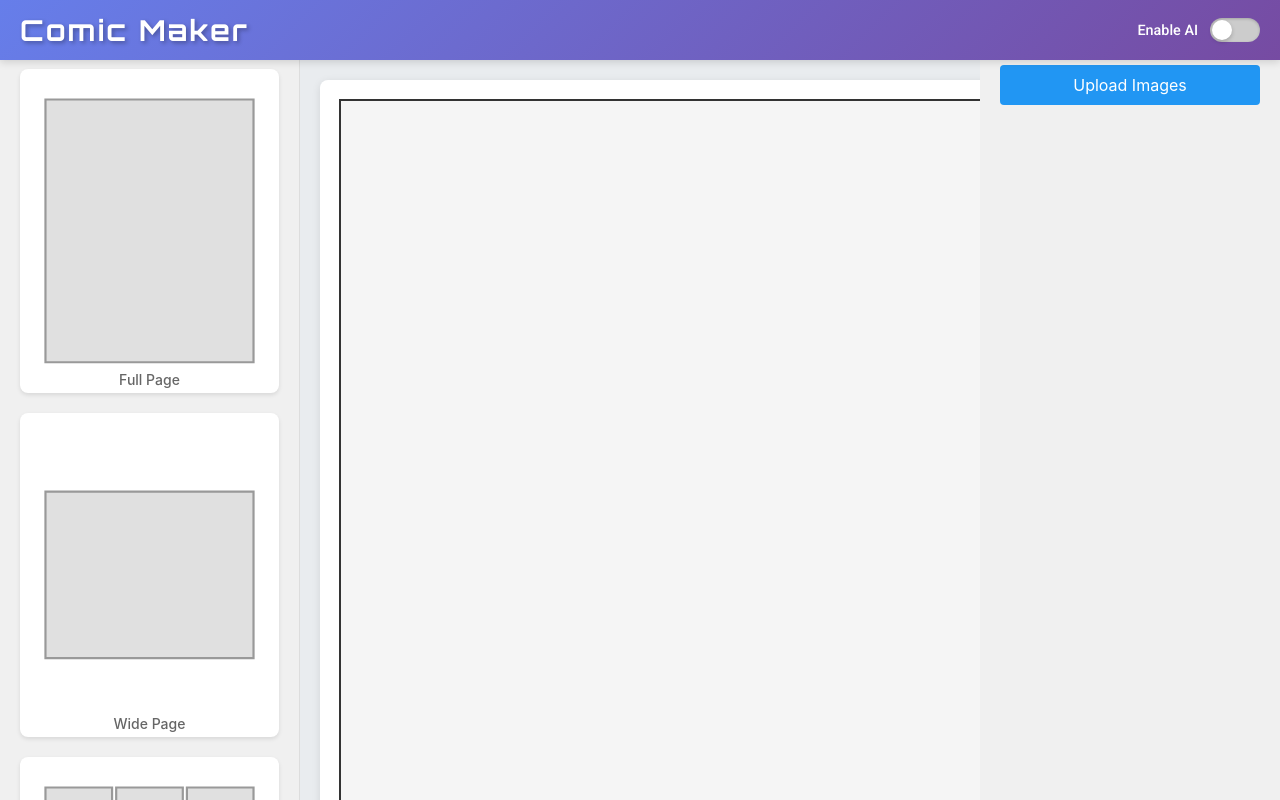
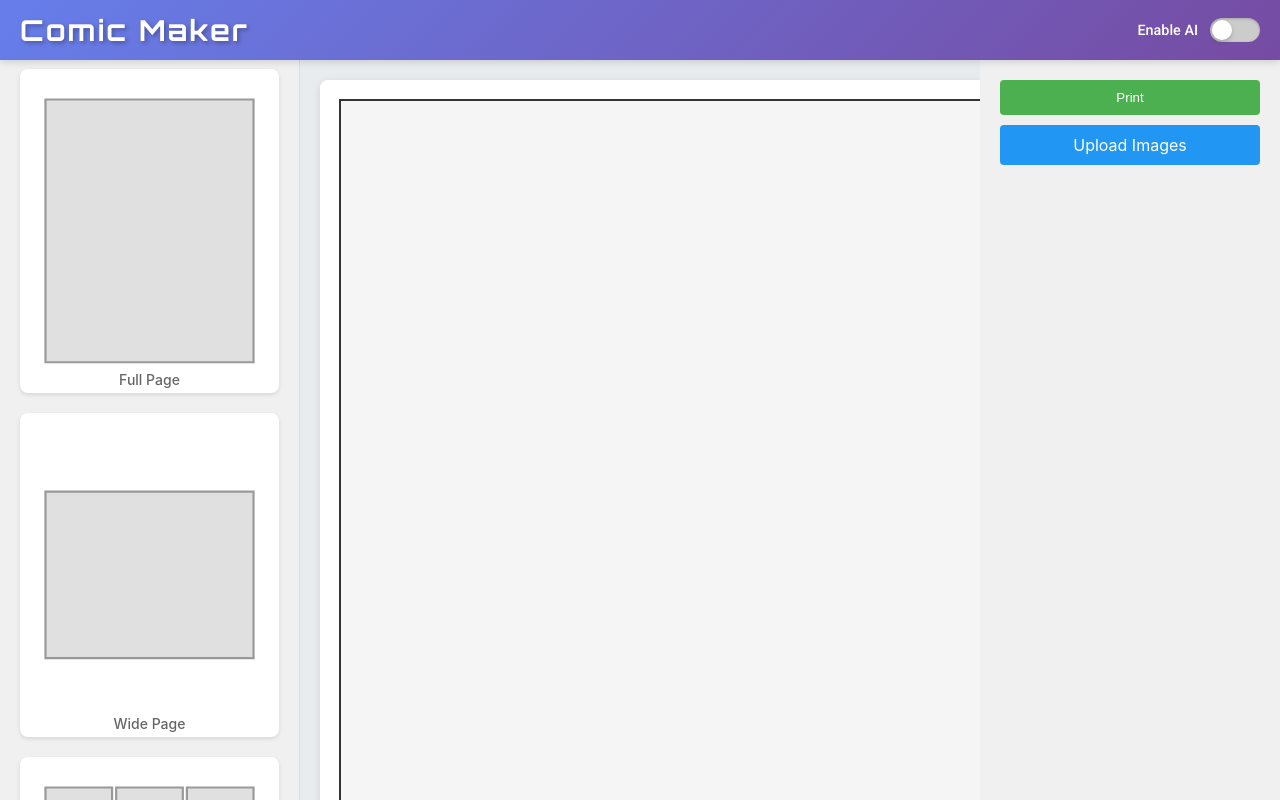
Before and after one commit to MrDanPotter/comic-maker, a React (Create React App) app: page / in a window 1280 px wide. Shown: the top 800 px of the page. Built offline with nearby package versions, Linux system fonts and the light colour scheme.

Commit message:
adding header

```diff
--- a/src/components/ImageLibrary/ImageLibrary.tsx
+++ b/src/components/ImageLibrary/ImageLibrary.tsx
@@ -15,6 +15,7 @@ const LibraryContainer = styled.div<{ $isHorizontal?: boolean }>`
   height: ${props => props.$isHorizontal ? '100%' : '100vh'};
   background: #f0f0f0;
   padding: 20px;
+  padding-top: 80px; //TODO: This is a hack to make the image library not overlap with the header, but it's not a good solution.
   overflow-y: ${props => props.$isHorizontal ? 'hidden' : 'auto'};
   overflow-x: ${props => props.$isHorizontal ? 'auto' : 'hidden'};
   position: ${props => props.$isHorizontal ? 'relative' : 'fixed'};
@@ -107,8 +108,8 @@ const ImageLibrary: React.FC<ImageLibraryProps> = ({ onImageUpload, images, isHo
   };
 
   return (
-    <LibraryContainer id="libcontainer" $isHorizontal={isHorizontal}>
-      <ButtonContainer id="buttonContainer" $isHorizontal={isHorizontal}>
+    <LibraryContainer $isHorizontal={isHorizontal}>
+      <ButtonContainer $isHorizontal={isHorizontal}>
         <PrintButton onClick={handlePrint}>Print</PrintButton>
         <UploadButton>
           Upload Images
```
